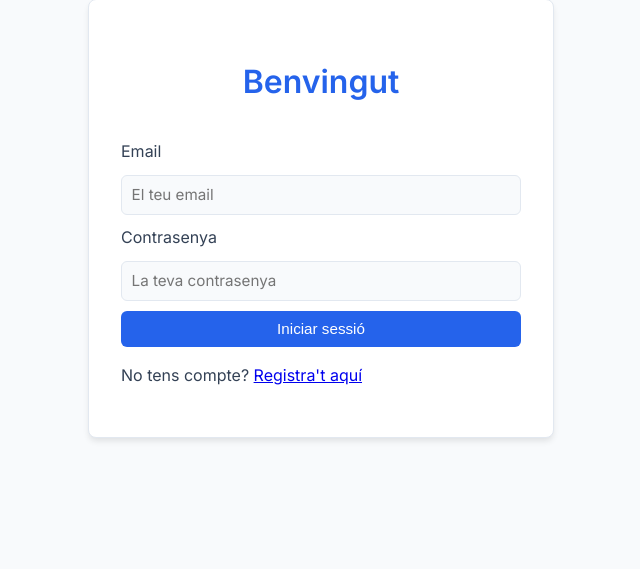
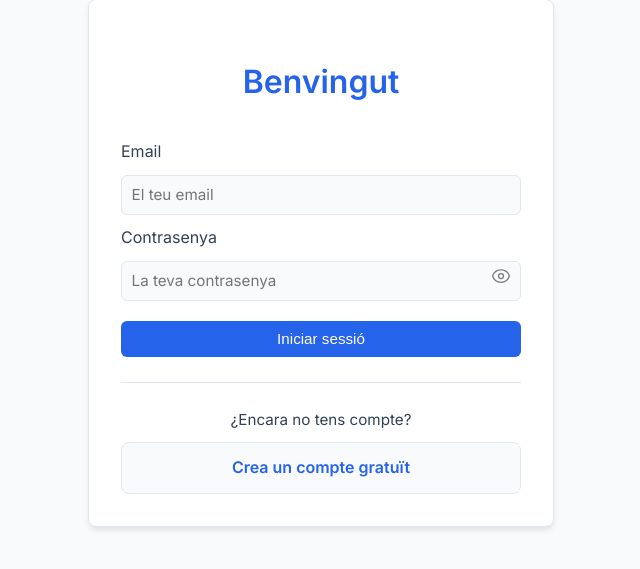
Before and after one commit to MarcMartinezITIC/htdocs, a PHP site: page /Projecte_m_martinez_biblioteca_itic/login.php in a window 1280 px wide. Shown: the part 81-650 px from the top of the page, without its empty margins (319-959 px from the left). Run offline with PHP 8.4, Linux system fonts and the light colour scheme.

Commit message:
errors i millores fetes

```diff
--- a/Projecte_m_martinez_biblioteca_itic/database.sql
+++ b/Projecte_m_martinez_biblioteca_itic/database.sql
@@ -44,6 +44,7 @@ CREATE TABLE prestecs (
 );
 
 -- Inserts
+--Inicia sesio amb aquestes dades o  registra't amb el teu correu i una contrasenya
 INSERT INTO usuaris (nom, email, contrasenya, rol) VALUES
 ('Soci de Prova', 'soci@exemple.com', '$2y$10$exemplehashaqui', 'soci'),
 ('Bibliotecari de Prova', 'bibliotecari@exemple.com', '$2y$10$exemplehashaqui', 'bibliotecari');
--- a/Projecte_m_martinez_biblioteca_itic/login.php
+++ b/Projecte_m_martinez_biblioteca_itic/login.php
@@ -18,13 +18,15 @@ if ($_SERVER['REQUEST_METHOD'] == 'POST') {
     $login_successful = false;
 
     if ($usuari) {
+        // 1. Comprova si la contrasenya és un hash vàlid
         if (password_verify($contrasenya, $usuari['contrasenya'])) {
-            // Contrasenya correcta i hasheada
             $login_successful = true;
-        } elseif ($contrasenya === $usuari['contrasenya']) {
-            // Contrasenya correcta però en text pla s'actualitza el hash
+        }
+        // 2. Si no, comprova si és text pla (per a usuaris antics)
+        elseif ($contrasenya === $usuari['contrasenya']) {
+            // Si es correcte l'actualitzarem en hash
             $nou_hash = password_hash($contrasenya, PASSWORD_DEFAULT);
-            $update_query = "UPDATE usuaris SET contrasenya='$nou_hash' WHERE id=" . $usuari['id'];
+            $update_query = "UPDATE usuaris SET contrasenya='$nou_hash' WHERE id=" . (int) $usuari['id'];
             mysqli_query($conn, $update_query);
             $login_successful = true;
         }
@@ -35,8 +37,10 @@ if ($_SERVER['REQUEST_METHOD'] == 'POST') {
         $_SESSION['usuari_nom'] = $usuari['nom'];
         $_SESSION['usuari_rol'] = $usuari['rol'];
         header("Location: panell.php");
+        exit();
     } else {
         header("Location: error.php?msg=Credencials invàlides");
+        exit();
     }
 }
 ?>
@@ -62,14 +66,38 @@ if ($_SERVER['REQUEST_METHOD'] == 'POST') {
             <input type="email" id="email" name="email" required placeholder="El teu email">
 
             <label for="contrasenya">Contrasenya</label>
-            <input type="password" id="contrasenya" name="contrasenya" required placeholder="La teva contrasenya">
+            <div class="password-wrapper">
+                <input type="password" id="contrasenya" name="contrasenya" required placeholder="La teva contrasenya">
+                <button type="button" class="password-toggle" onclick="togglePassword('contrasenya')"
+                    title="Mostra/Amaga contrasenya">
+                    <svg xmlns="http://www.w3.org/2000/svg" fill="none" viewBox="0 0 24 24" stroke-width="1.5"
+                        stroke="currentColor">
+                        <path stroke-linecap="round" stroke-linejoin="round"
+                            d="M2.036 12.322a1.012 1.012 0 010-.639C3.423 7.51 7.36 4.5 12 4.5c4.638 0 8.573 3.007 9.963 7.178.07.207.07.431 0 .639C20.577 16.49 16.64 19.5 12 19.5c-4.638 0-8.573-3.007-9.963-7.178z" />
+                        <path stroke-linecap="round" stroke-linejoin="round" d="M15 12a3 3 0 11-6 0 3 3 0 016 0z" />
+                    </svg>
+                </button>
+            </div>
 
-            <button type="submit" style="width: 100%;">Iniciar sessió</button>
+            <button type="submit" style="width: 100%; margin-top: 10px;">Iniciar sessió</button>
         </form>
 
-        <p>No tens compte? <a href="registre.php">Registra't aquí</a></p>
+        <div class="auth-switch">
+            <p>¿Encara no tens compte?</p>
+            <a href="registre.php">Crea un compte gratuït</a>
+        </div>
     </div>
 
+    <script>
+        function togglePassword(id) {
+            const input = document.getElementById(id);
+            if (input.type === "password") {
+                input.type = "text";
+            } else {
+                input.type = "password";
+            }
+        }
+    </script>
 </body>
 
 </html>
--- a/Projecte_m_martinez_biblioteca_itic/style.css
+++ b/Projecte_m_martinez_biblioteca_itic/style.css
@@ -1,4 +1,4 @@
-@import url('https://fonts.googleapis.com/css2?family=Inter:wght@300;400;500;600&display=swap');
+@import url("https://fonts.googleapis.com/css2?family=Inter:wght@300;400;500;600&display=swap");
 
 :root {
   --primary: #2563eb;
@@ -28,7 +28,7 @@
 }
 
 body {
-    font-family: 'Inter', system-ui, sans-serif;
+  font-family: "Inter", system-ui, sans-serif;
   background-color: var(--bg-color);
   color: var(--text);
   line-height: 1.6;
@@ -39,20 +39,24 @@ body {
   align-items: center;
 }
 
-
 body > * {
   max-width: 1000px;
   width: 100%;
 }
 
-h1, h2, h3 {
+h1,
+h2,
+h3 {
   color: var(--text-heading);
   font-weight: 600;
   margin-top: 1.5rem;
 }
 
-h1 { text-align: center; margin-bottom: 2rem; color: var(--primary); }
-
+h1 {
+  text-align: center;
+  margin-bottom: 2rem;
+  color: var(--primary);
+}
 
 header {
   background: var(--surface);
@@ -77,8 +81,7 @@ header h1 {
   letter-spacing: -0.5px;
 }
 
-
-header a[href='logout.php'] {
+header a[href="logout.php"] {
   display: inline-block;
   background-color: #fee2e2 !important;
   color: #991b1b !important;
@@ -92,27 +95,25 @@ header a[href='logout.php'] {
   margin-top: 0.5rem;
 }
 
-header a[href='logout.php']:hover {
+header a[href="logout.php"]:hover {
   background-color: #fecaca !important;
   color: #7f1d1d !important;
   transform: translateY(-1px);
-    box-shadow: 0 2px 4px rgba(0,0,0,0.05);
+  box-shadow: 0 2px 4px rgba(0, 0, 0, 0.05);
 }
 
-
 @media (prefers-color-scheme: dark) {
-    header a[href='logout.php'] {
+  header a[href="logout.php"] {
     background-color: #450a0a !important;
     color: #fca5a5 !important;
     border-color: #7f1d1d;
   }
-    header a[href='logout.php']:hover {
+  header a[href="logout.php"]:hover {
     background-color: #7f1d1d !important;
     color: #fecaca !important;
   }
 
-
-    a[href='registre.php'] {
+  a[href="registre.php"] {
     background-color: var(--surface) !important;
     color: var(--primary) !important;
     border-color: var(--border) !important;
@@ -144,7 +145,6 @@ nav a:hover {
   color: var(--primary);
 }
 
-
 form {
   background: var(--surface);
   padding: 1.5rem;
@@ -157,7 +157,6 @@ form {
   gap: 10px;
 }
 
-
 table form {
   background: none;
   padding: 0;
@@ -167,7 +166,9 @@ table form {
   display: block;
 }
 
-input, select, textarea {
+input,
+select,
+textarea {
   padding: 0.6rem;
   border: 1px solid var(--border);
   border-radius: 6px;
@@ -180,7 +181,9 @@ input, select, textarea {
   color: var(--text);
 }
 
-input:focus, select:focus, textarea:focus {
+input:focus,
+select:focus,
+textarea:focus {
   outline: none;
   border-color: var(--primary);
   box-shadow: 0 0 0 3px rgba(37, 99, 235, 0.1);
@@ -202,7 +205,6 @@ button:hover {
   background-color: var(--primary-dark);
 }
 
-
 table {
   width: 100%;
   border-collapse: separate;
@@ -215,7 +217,8 @@ table {
   border: 1px solid var(--border);
 }
 
-th, td {
+th,
+td {
   padding: 12px 15px;
   text-align: left;
   border-bottom: 1px solid var(--border);
@@ -239,15 +242,15 @@ tr:hover td {
   background-color: var(--bg-color);
 }
 
-
-td input, td textarea, td select {
+td input,
+td textarea,
+td select {
   margin: 0;
   padding: 5px;
   font-size: 0.9rem;
   background: var(--surface);
   border-color: var(--border);
 }
-
 
 td button {
   padding: 4px 10px;
@@ -256,7 +259,6 @@ td button {
   width: auto;
   display: inline-block;
 }
-
 
 .auth-container {
   max-width: 400px;
@@ -285,7 +287,6 @@ td button {
   }
 }
 
-
 .panel-welcome {
   font-size: 1.2rem;
   color: var(--text-heading);
@@ -297,7 +298,6 @@ td button {
   box-shadow: var(--shadow);
   border: 1px solid var(--border);
 }
-
 
 .sort-container {
   display: flex;
@@ -341,3 +341,75 @@ td button {
     background-color: #1e293b;
   }
 }
+
+/* Password Toggle Styles */
+.password-wrapper {
+  position: relative;
+  width: 100%;
+}
+
+.password-wrapper input {
+  padding-right: 40px; /* Space for the icon */
+}
+
+.password-toggle {
+  position: absolute;
+  right: 5px;
+  top: 50%;
+  transform: translateY(-50%) translateY(-5px); /* Adjust based on input margin */
+  background: none;
+  border: none;
+  cursor: pointer;
+  color: #777;
+  padding: 5px;
+  display: flex;
+  align-items: center;
+  justify-content: center;
+  width: auto;
+  height: auto;
+}
+
+.password-toggle:hover {
+  background: none;
+  color: var(--primary);
+}
+
+.password-toggle svg {
+  width: 20px;
+  height: 20px;
+}
+
+/* Auth Switch Link (The "secondary" option) */
+.auth-switch {
+  margin-top: 25px;
+  padding-top: 25px;
+  border-top: 1px solid var(--border);
+  text-align: center;
+  width: 100%;
+}
+
+.auth-switch p {
+  margin: 0 0 10px 0;
+  color: var(--text);
+  font-size: 0.95rem;
+}
+
+.auth-switch a {
+  display: block;
+  width: 100%;
+  padding: 12px;
+  background-color: var(--bg-color);
+  color: var(--primary);
+  border: 1px solid var(--border);
+  border-radius: var(--radius);
+  text-decoration: none;
+  font-weight: 600;
+  transition: all 0.2s;
+  box-sizing: border-box;
+}
+
+.auth-switch a:hover {
+  background-color: var(--primary);
+  color: white;
+  border-color: var(--primary);
+}
```
Also changed, not shown: Projecte_m_martinez_biblioteca_itic/registre.php (+38 -5 lines). Lines whose indentation alone changed are shown as unchanged.
